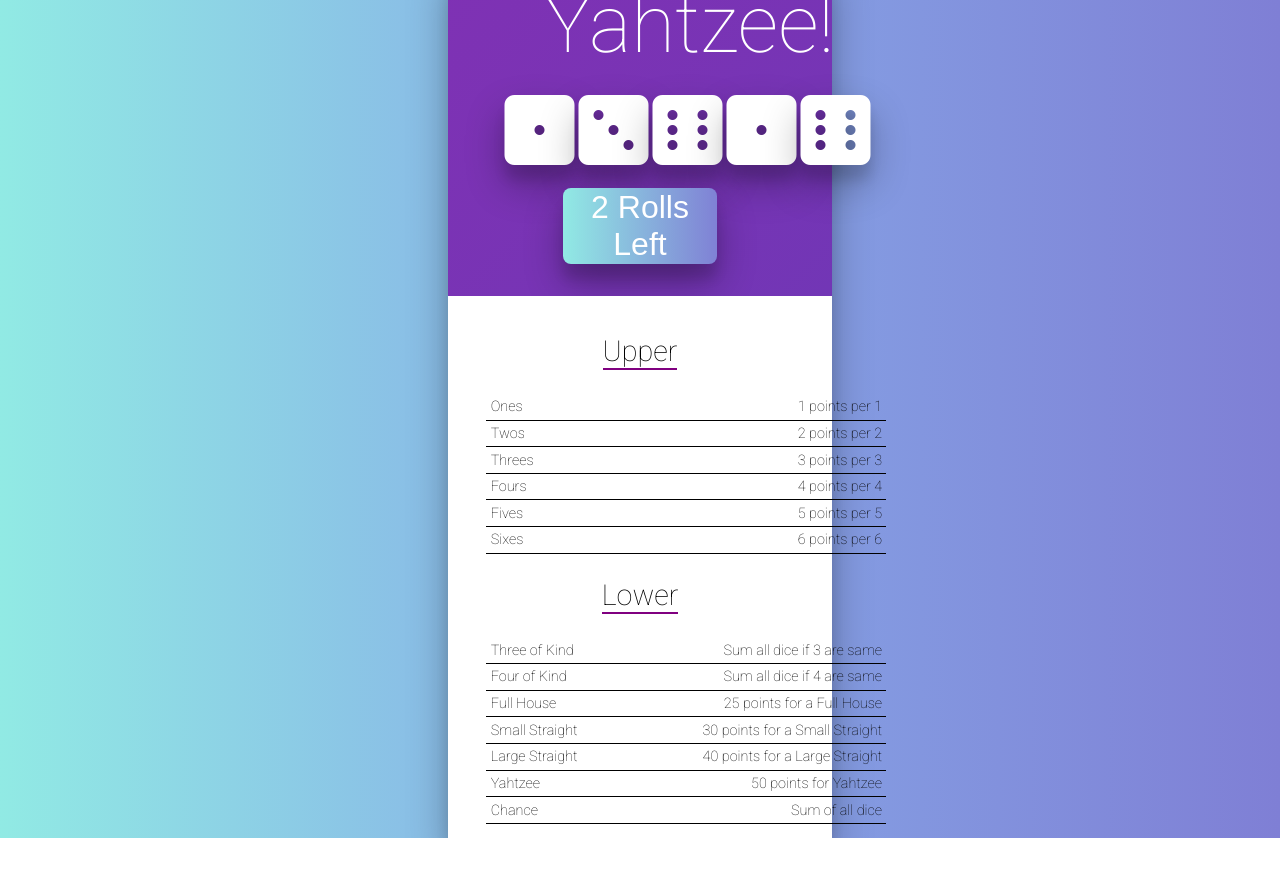
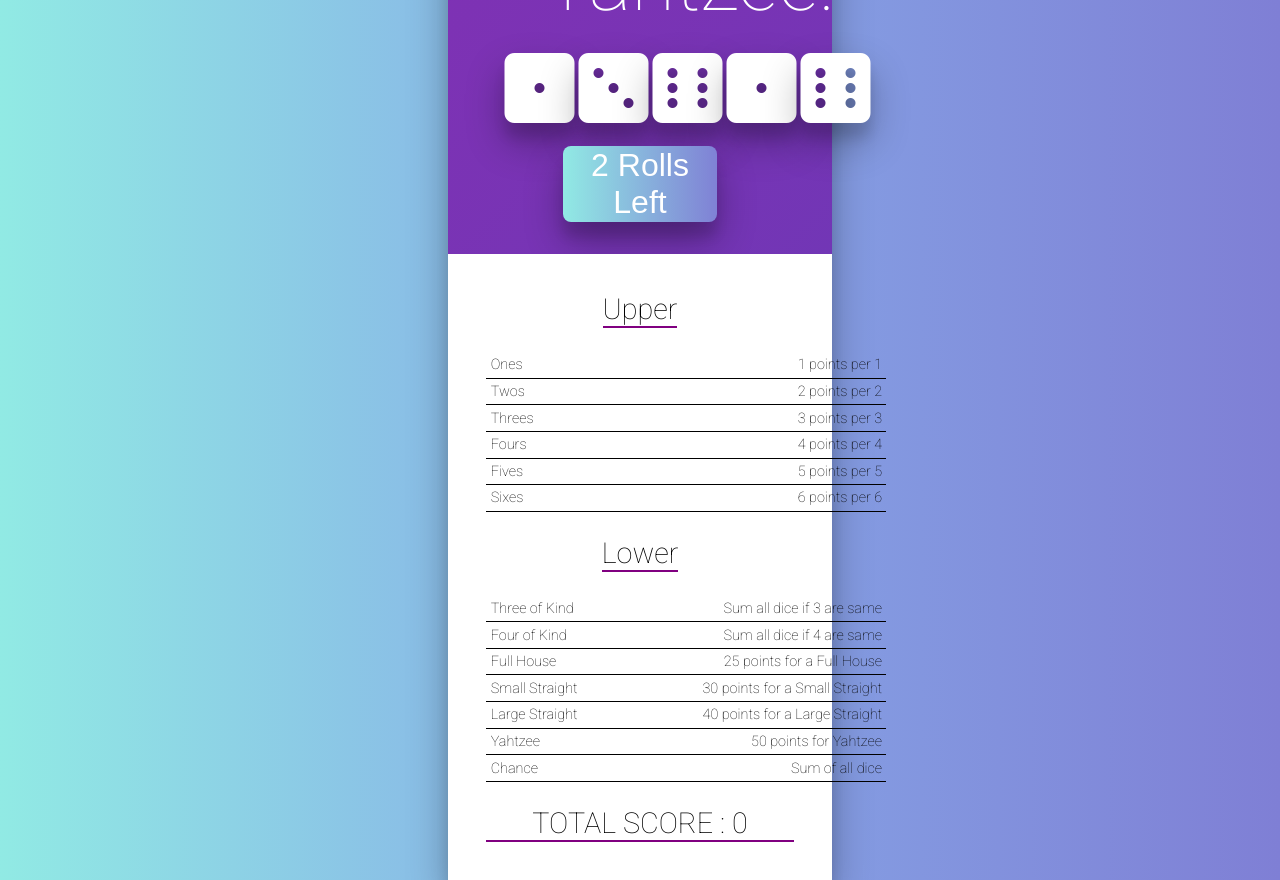
Before and after one commit to sheharyarone/Practice-React-Projects, a React (Create React App) app in the folder 9.Yahtzee/: page / in a window 1280 px wide. Before the commit the page ends 838 px from the top, so only its background shows below. Built offline with nearby package versions, Linux system fonts and the light colour scheme.

Commit message:
totalScore func

```diff
--- a/9.Yahtzee/src/ScoreTable.js
+++ b/9.Yahtzee/src/ScoreTable.js
@@ -5,6 +5,15 @@ import { ones, twos, threes, fours, fives, sixes, threeOfKind, fourOfKind, fullH
 
 
 class ScoreTable extends Component {
+
+  getTotalScore(){
+    const {scores}=this.props;
+    let totalScore=0;
+    for(let key in scores){
+      if (scores[key]) totalScore+=scores[key];
+    }
+    return totalScore;
+  }
 
   render() {
     const { scores, doScore } = this.props;
@@ -38,6 +47,7 @@ class ScoreTable extends Component {
             </tbody>
           </table>
         </section>
+        <h2>TOTAL SCORE : {this.getTotalScore()}</h2>
       </div>
     )
   }
```
